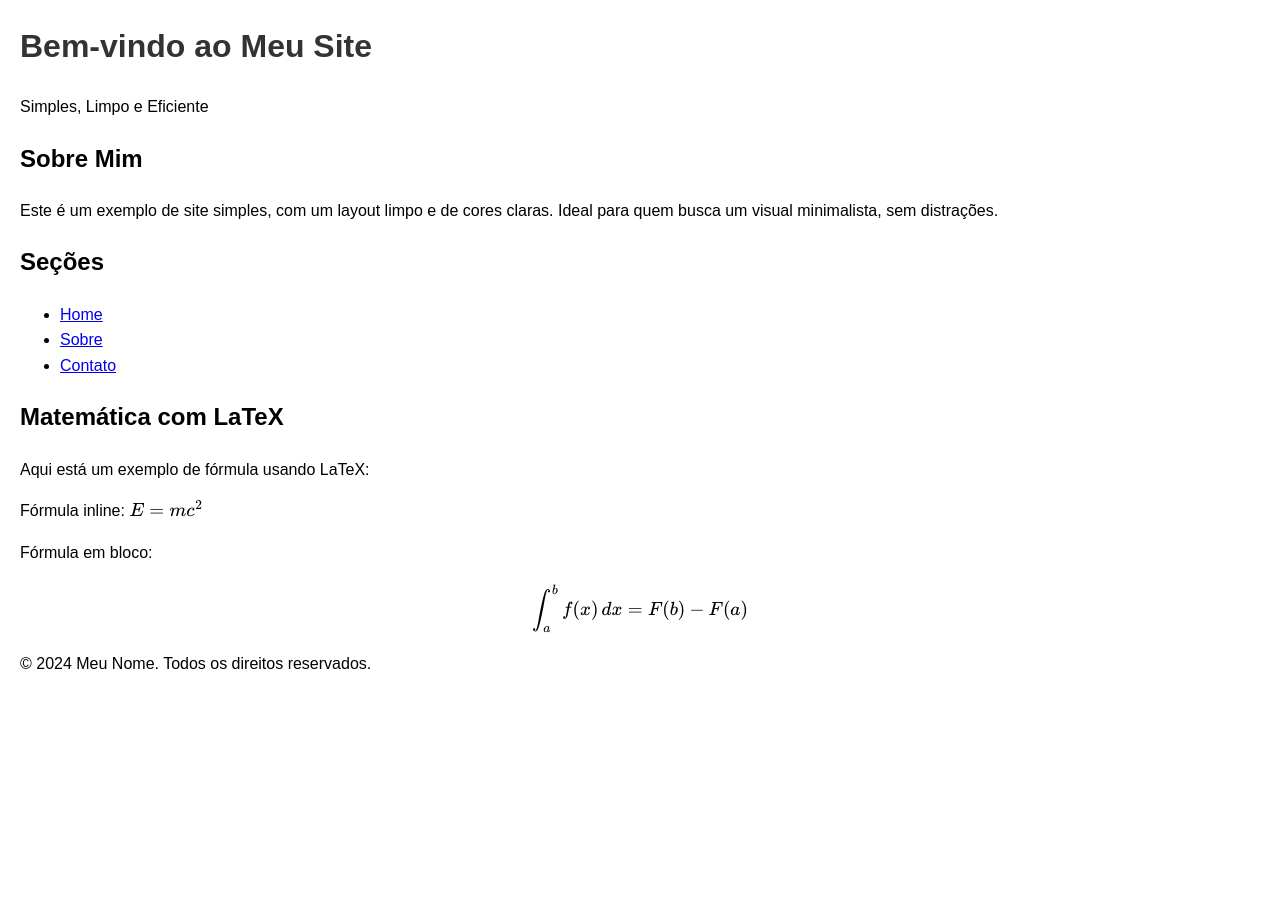
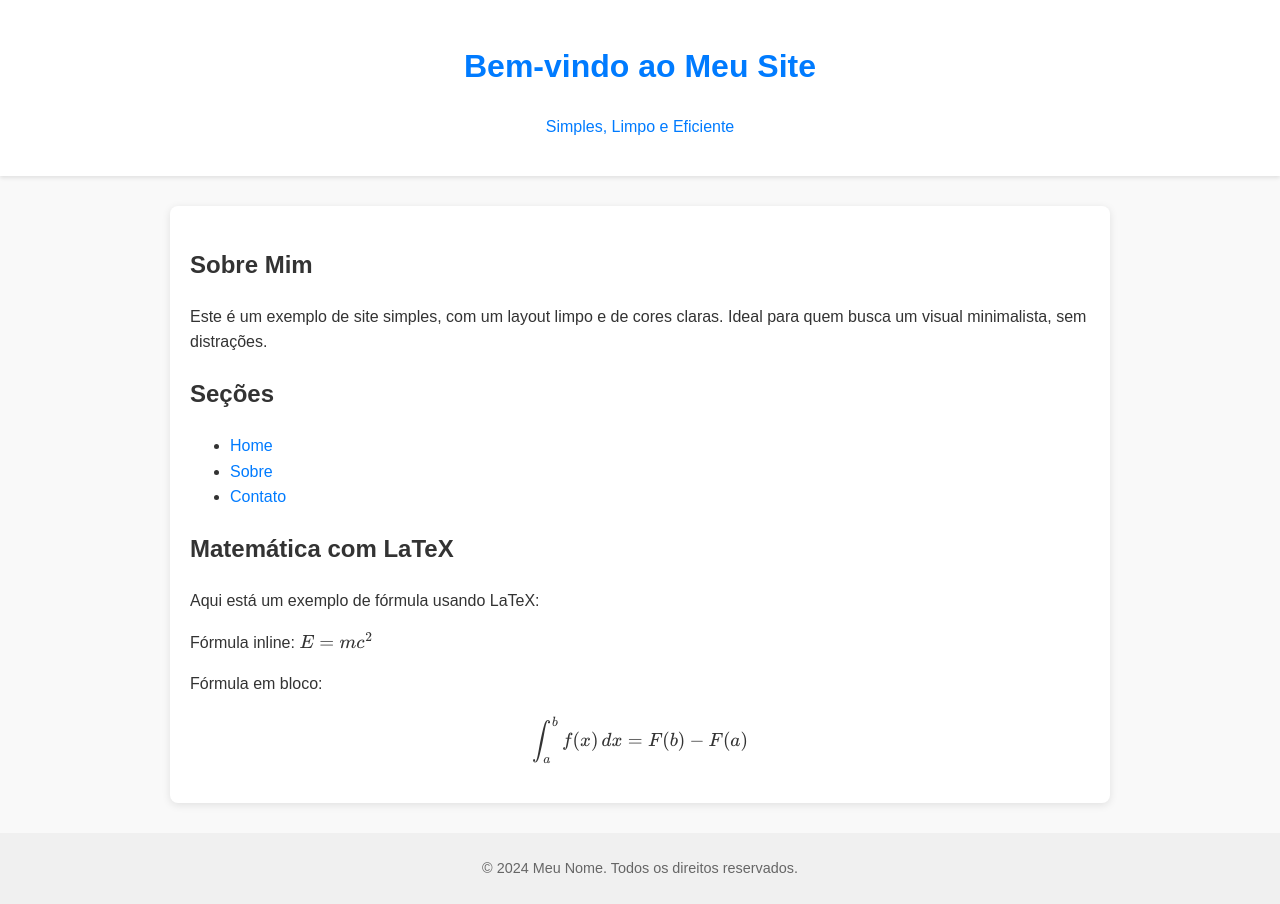
Before and after one commit to monteiro-c/caio-monteiro.github.io, a plain HTML site: page index.html in a window 1280 px wide. Before the commit the page ends 800 px from the top, so only its background shows below. Drawn offline with nearby package versions, Linux system fonts and the light colour scheme.

Commit message:
Update styles.css

```diff
--- a/styles.css
+++ b/styles.css
@@ -1,9 +1,48 @@
+/* Estilos principais */
 body {
     font-family: Arial, sans-serif;
+    background-color: #f9f9f9;
+    color: #333;
+    margin: 0;
+    padding: 0;
     line-height: 1.6;
-    margin: 20px;
 }
 
-h1 {
-    color: #333;
+/* Cabeçalho */
+header {
+    background-color: #fff;
+    color: #007bff;
+    padding: 20px;
+    text-align: center;
+    box-shadow: 0 2px 4px rgba(0, 0, 0, 0.1);
 }
+
+/* Contêiner principal */
+.container {
+    max-width: 900px;
+    margin: 30px auto;
+    padding: 20px;
+    background-color: #fff;
+    box-shadow: 0 2px 8px rgba(0, 0, 0, 0.1);
+    border-radius: 8px;
+}
+
+/* Links */
+a {
+    color: #007bff;
+    text-decoration: none;
+}
+
+a:hover {
+    text-decoration: underline;
+}
+
+/* Rodapé */
+footer {
+    text-align: center;
+    padding: 10px;
+    background-color: #f0f0f0;
+    color: #666;
+    font-size: 0.9em;
+    margin-top: 20px;
+}
```
